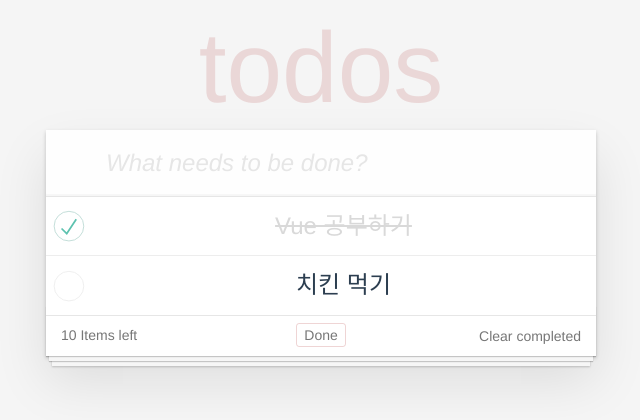
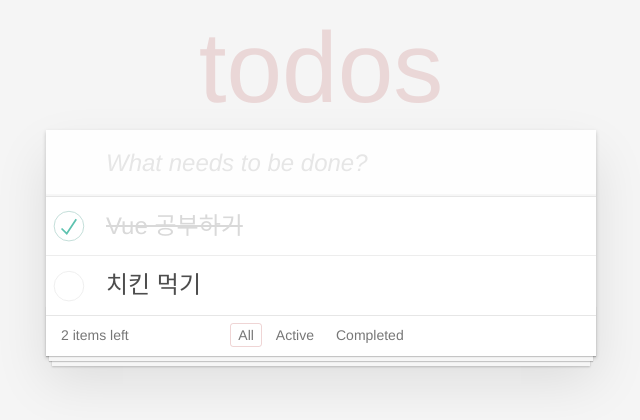
Before and after one commit to commin-pg/front-vue-fw, a Vue app: page / in a window 1280 px wide. Shown: the top 420 px of the page, without its empty margins (319-959 px from the left). Built offline with nearby package versions, Linux system fonts and the light colour scheme.

Commit message:
todo - filter

```diff
--- a/src/App.vue
+++ b/src/App.vue
@@ -3,12 +3,16 @@
     <section class="todoapp">
       <Header @insertTodo="insertTodo" />
       <Todo
-        :todos="todos"
+        :todos="filteredList"
         @removeTodo="removeTodo"
         @updateDone="updateDone"
         @updateTodo="updateTodo"
       />
-      <Footer />
+      <Footer
+        :filterType="filterType"
+        :size="filteredList.length"
+        @onFilterType="handleFilterType"
+      />
     </section>
   </div>
 </template>
@@ -40,6 +44,7 @@
           isDone: false,
         },
       ],
+      filterType: "All",
     };
   },
   methods: {
@@ -74,17 +79,31 @@
         this.todos = todos;
       }
     },
+    handleFilterType(type) {
+      this.filterType = type;
+    },
+  },
+  computed: {
+    filteredList() {
+      switch (this.filterType) {
+        case "All": {
+          return this.todos;
+        }
+        case "Active": {
+          return this.todos.filter((todo) => !todo.isDone);
+        }
+        case "Completed": {
+          return this.todos.filter((todo) => todo.isDone);
+        }
+        default: {
+          return [];
+        }
+      }
+    },
   },
 };
 </script>
 
 <style>
-#app {
-  font-family: Avenir, Helvetica, Arial, sans-serif;
-  -webkit-font-smoothing: antialiased;
-  -moz-osx-font-smoothing: grayscale;
-  text-align: center;
-  color: #2c3e50;
-  margin-top: 60px;
-}
+
 </style>
--- a/src/components/Footer.vue
+++ b/src/components/Footer.vue
@@ -1,19 +1,39 @@
-<template >
+<template>
   <footer class="footer">
     <span class="todo-count">
-      <strong> 10 </strong>
-      Items left
+      <strong>{{ size }}</strong> items left
     </span>
     <ul class="filters">
-      <li>
-        <a href="javascript:;" class="selected">Done</a>
+      <li
+        v-for="(filter, idx) in filters"
+        :key="idx"
+        @click="handleFilterType(filter)"
+      >
+        <a href="javascript:;" :class="{ selected: filterType === filter }">{{
+          filter
+        }}</a>
       </li>
     </ul>
-    <button class="clear-completed">Clear completed</button>
   </footer>
 </template>
 <script>
-export default {};
+export default {
+  props: {
+    filterType: { type: String, default: "All" },
+    size: { type: Number, default: 0 },
+  },
+  data() {
+    return {
+      filters: ["All", "Active", "Completed"],
+    };
+  },
+  methods: {
+    handleFilterType(type) {
+      console.log(type);
+      this.$emit("onFilterType", type);
+    },
+  },
+};
 </script>
 <style >
 .footer {
```
